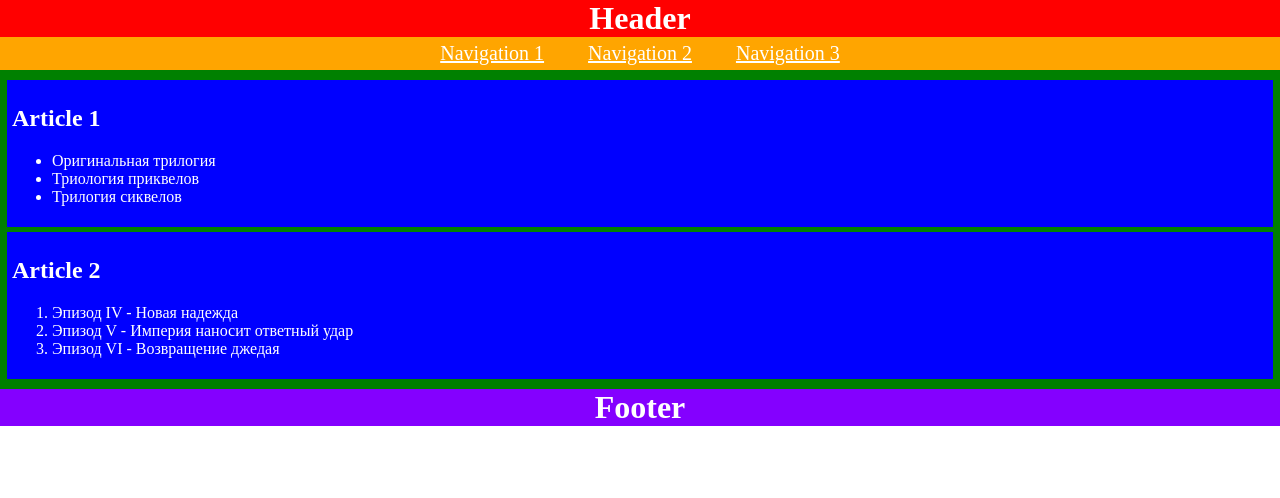
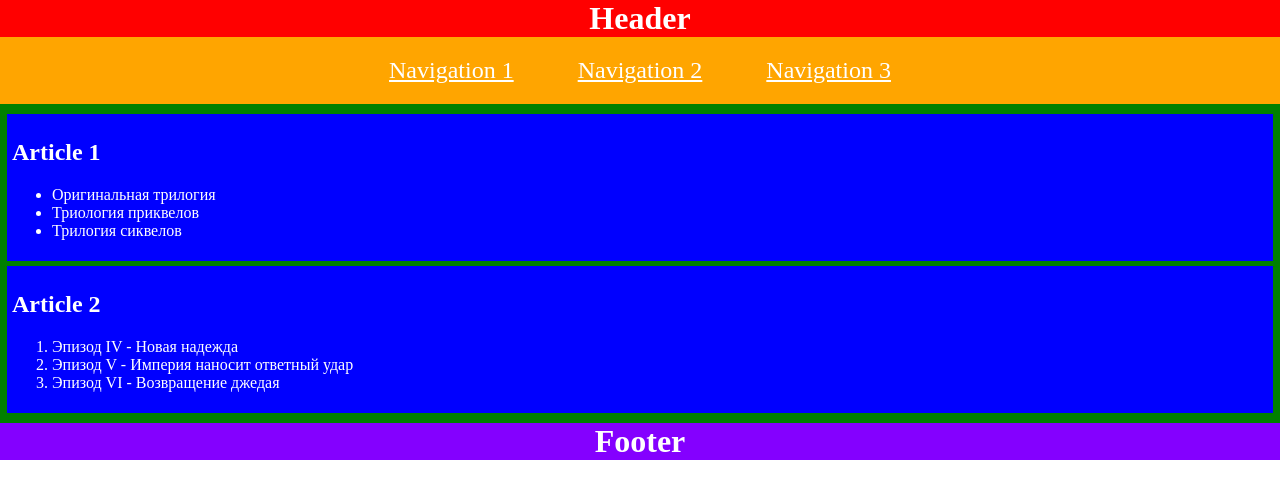
Before and after one commit to js-tasks-ru/htmlcss-20210114_nadezhda92, a website: page 02-dz0/01-semantic-mockup/solution.html in a window 1280 px wide. Drawn offline with Linux system fonts and the light colour scheme.

Commit message:
2nd task update

```diff
--- a/02-dz0/01-semantic-mockup/solution.css
+++ b/02-dz0/01-semantic-mockup/solution.css
@@ -2,40 +2,51 @@ body {
     margin: 0;
 }
 
-header{
-    background-color: orange;
+.header{
+    background-color: red;
     text-align: center;
 }
 
-h1 {
-  background-color:red;
+.mainTitle {
   font-weight: bold;
   color: white;
   margin: 0;
 }
 
-main {
+.nav{
+    background-color: orange;
+    padding: 20px 0;
+}
+
+.nav ul {
+    margin: 0;
+    padding: 0;
+}
+
+.nav li {
+    display: inline-block;
+    margin: 0 30px;
+}
+
+.nav a {
+    color: white;
+    font-size: 24px;
+}
+
+.content {
     background-color:green;
     padding: 5px 2px;
   }
 
-nav {
-    background-color:orange;
-    font-size: 20px;
-    color: white;
-    display: inline-block;
-    text-decoration: underline;
-    margin: 5px 20px;
-}
 
-article {
+.article {
     background-color: blue;
     color: white;
     margin: 5px 5px;
     padding: 5px;
 }
 
-footer {
+.footer {
     background-color: rgb(132, 0, 255);
     color: white;
     font-weight: bold;
--- a/02-dz0/01-semantic-mockup/solution.html
+++ b/02-dz0/01-semantic-mockup/solution.html
@@ -7,14 +7,18 @@
     <title>Task2</title>
 </head>
 <body>
-    <header>
-        <h1>Header</h1>
-        <nav>Navigation 1</nav>
-        <nav>Navigation 2</nav>
-        <nav>Navigation 3</nav>
+    <header class="header">
+        <h1 class="mainTitle">Header</h1>
+        <nav class="nav">
+            <ul>
+                <li><a href="#">Navigation 1</a></li>
+                <li><a href="#">Navigation 2</a></li>
+                <li><a href="#">Navigation 3</a></li>
+            </ul>
+        </nav>
     </header>
-    <main>
-        <article>
+    <main class="content">
+        <article class="article">
             <h2>Article 1</h2>
             <ul>
                 <li>Оригинальная трилогия</li>
@@ -22,15 +26,15 @@
                 <li>Трилогия сиквелов</li>
             </ul>
         </article>
-        <article>
+        <article class="article">
             <h2>Article 2</h2>
             <ol>
                 <li>Эпизод IV - Новая надежда</li>
                 <li>Эпизод V - Империя наносит ответный удар</li>
                 <li>Эпизод VI - Возвращение джедая</li>
-            </ul>
+            </ol>
         </article>
     </main>
-    <footer>Footer</footer>
+    <footer class="footer">Footer</footer>
 </body>
 </html>
```
